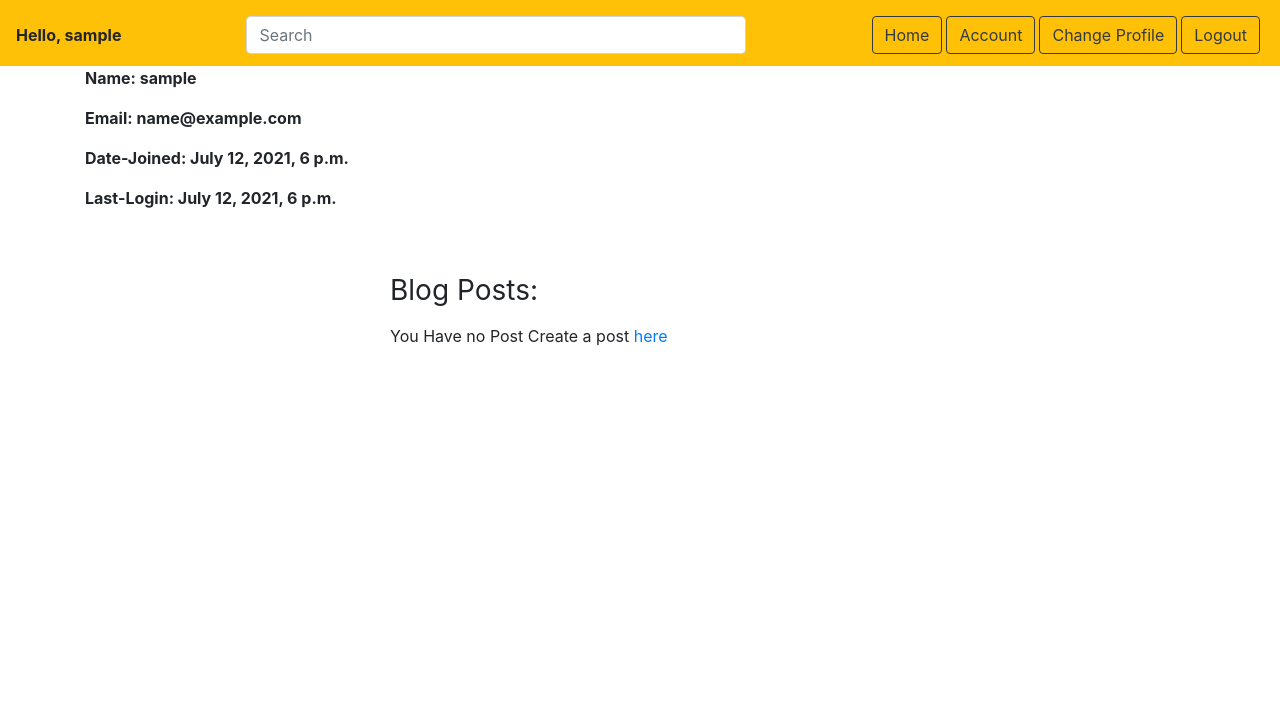
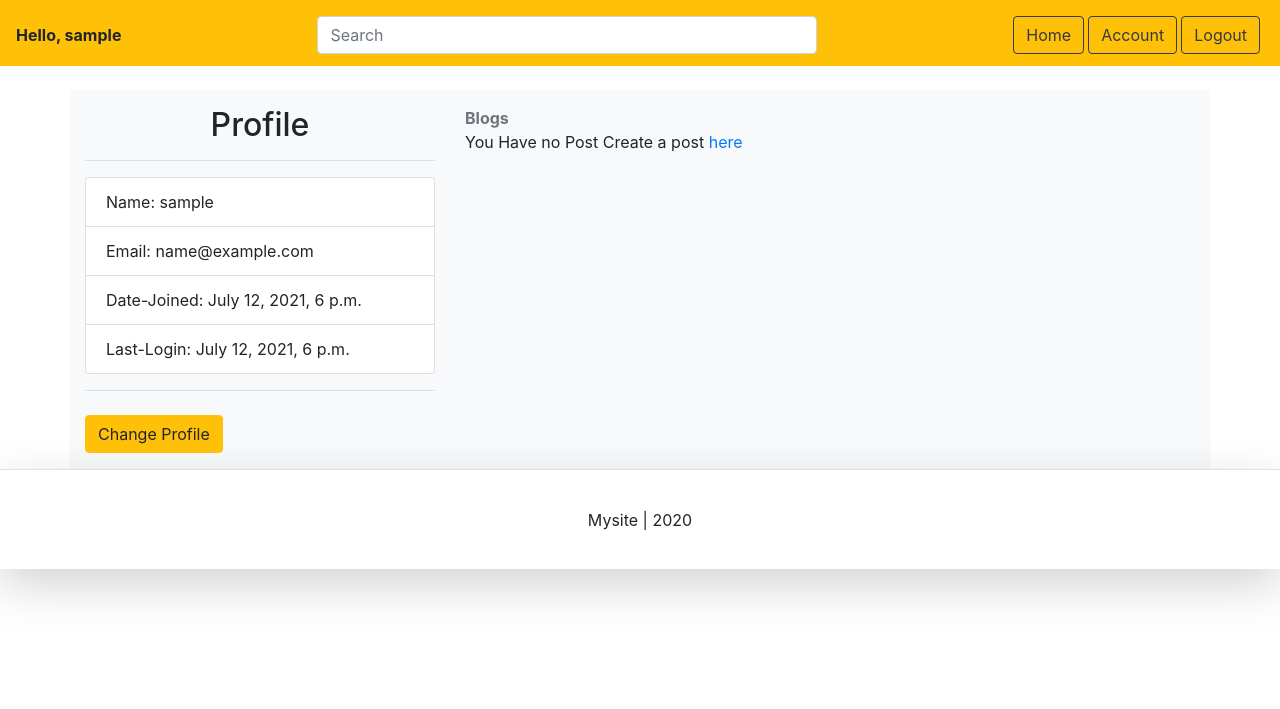
Before and after one commit to razn308/mysite, a Django app: page /account/ in a window 1280 px wide. Shown: the top 709 px of the page. After the commit the page ends 598 px from the top, so only its background shows below. Run offline with Django 3.2, Linux system fonts and the light colour scheme; the visitor is signed in with stand-in values (Sample User, id 1); data that the repository does not hold is empty; some libraries are stand-ins or nearby versions.

Commit message:
make changes on frontend

```diff
--- a/account/templates/account/account.html
+++ b/account/templates/account/account.html
@@ -3,73 +3,47 @@
 {% block title %}Account{% endblock title %}
 
 {% block body %}
-<style>
-    .form-signin {
-width: 100%;
-max-width: 330px;
-padding: 15px;
-margin: auto;
-}
-.form-signin .form-control {
-position: relative;
-box-sizing: border-box;
-height: auto;
-padding: 10px;
-font-size: 16px;
-}
-.form-signin .form-control:focus {
-z-index: 2;
-}
-.form-signin input[type="email"] {
-margin-bottom: 10px;
-border-bottom-right-radius: 0;
-border-bottom-left-radius: 0;
-}
-.form-signin input[type="username"] {
-margin-bottom: 10px;
-border-top-left-radius: 0;
-border-top-right-radius: 0;
-}
-.h3 {
-    text-align: center;
-}
-.blog_posts{
-max-width: 500px;
-width: 100%;
-margin: auto;
-}
-</style>
-
 
 {% if user.is_authenticated %}
-        <div class="container">
-            <div class="d-flex flex-column">
-                <strong>
-                    <p>Name: {{user.username}}</p>
-                    <p>Email: {{user.email}}</p>
-                    <p>Date-Joined: {{user.date_joined}}</p>
-                    <p>Last-Login: {{user.last_login}}</p>
-                </strong>
-            </div>
-        </div>
-
-        <div class="container mt-4 p-4">
+        <div class="container bg-light mt-4 pt-3 pb-3">
             <div class="row">
-                <div class="blog_posts">
-                    <h3 class="mb-3 font-weight-normal">Blog Posts:</h3>
+                <div class="col-lg-4">
+                    <div class="text-center">
+                        <h2>Profile</h2>
+                        <hr>
+                    </div>
+                    <ul class="list-group">
+                        <li class="list-group-item">Name: {{user.username}}</li>
+                        <li class="list-group-item">Email: {{user.email}}</li>
+                        <li class="list-group-item">Date-Joined: {{user.date_joined}}</li>
+                        <li class="list-group-item">Last-Login: {{user.last_login}}</li>
+                    </ul>
+                    <hr>
+                    <a class="btn btn-warning mr-1 mt-2" href="{% url 'change_profile' %}">Change Profile</a>
+                </div>
+                <div class="col-lg-8">
+                    <b class="text-secondary">Blogs</b><br>
                     {% if blog_posts %}
-                    <ul>
-                        {% for post in blog_posts %}
-                            <a href="{% url 'blog:detail_post' post.slug %}" style="text-decoration: none;">
-                                <li class="list-group-iteam">{{post}}</li>
-                            </a>
-                        {% endfor %}
-                    </ul>
+                    <div class="card bg-white mt-2 mb-5">
+                        <div class="card-body">
+                            <div class="list-group">
+                                {% for post in blog_posts %}
+                                    <a href="{% url 'blog:detail_post' post.slug %}" class="list-group-item list-group-item-action flex-column align-items-start bg-warning text-black">
+                                        <div class="d-flex w-100 justify-content-between">
+                                            <h5 class="mb-1">{{post.title}}</h5>
+                                            <small>{{ post.date_published }}</small>
+                                        </div>
+                                        <p class="mb-1">{{post.body|safe|truncatechars:120}}</p>
+                                    </a>
+                                    <hr>
+                                {% endfor %}
+                            </div>
+                        </div>
+                    </div>
                     {% else %}
                         <p>You Have no Post Create a post <a href="{% url 'blog:create_post' %}">here</a></p>
                     {% endif %}
                 </div>
-            </div>
         </div>
 {% endif %}
 
--- a/blog/templates/blog/edit_blog.html
+++ b/blog/templates/blog/edit_blog.html
@@ -101,7 +101,7 @@
 				{% endif %}
 
 				<!-- Submit btn -->
-				<button class="submit-button btn btn-lg btn-primary btn-block" type="submit">Update</button>
+				<button class="submit-button btn btn-lg btn-warning btn-block" type="submit">Update</button>
 			</form>
 		</div>
 	</div>
--- a/templates/snippets/body.html
+++ b/templates/snippets/body.html
@@ -1,35 +1,5 @@
-<!-- NavBar -->
-
-<!-- <div class="d-flex flex-column flex-md-row align-items-center p-3 px-md-4 mb-3 bg-white border-bottom shadow-sm">
-    <h5 class="my-0 mr-md-auto font-weight-normal">
-        {% if request.user.is_authenticated %}
-            <p>Hello, {{request.user.username}}</p>
-        {% else %}
-            <strong><p><a class="navbar-brand" href="{% url 'home' %}">My Site</a></p></strong>
-        {% endif %}
-    </h5>
-    <div class="search-bar mt-sm-2 mr-2">
-        <form action="" method="GET">
-            <input type="text" class="form-control" name="q" id="q" placeholder="Search" value="{{query}}">
-        </form>
-    </div>
-    <nav class="my-2 my-md-0 mr-md-3">
-        {% if request.user.is_authenticated %}
-            <a class="p-2 text-dark" href="{% url 'home' %}">Home</a>
-            <a class="p-2 text-dark" href="{% url 'account' %}">Account</a>
-            <a class="p-2 text-dark" href="{% url 'change_profile' %}">Change Profile</a>
-            <a class="p-2 text-dark" href="{% url 'logout' %}">Logout</a>
-        {% else %}
-            <a class="p-2 text-dark" href="{% url 'home' %}">Home</a>
-            <a class="p-2 text-dark" href="{% url 'login' %}">Login</a>
-            <a class="btn btn-outline-primary"href="{% url 'register' %}">Register</a>
-        {% endif %}
-    </nav>
-
-</div> -->
-
- <!-- Nav Bar -->
- <nav class="navbar navbar-light bg-warning">
+<!-- Nav Bar -->
+<nav class="navbar navbar-light bg-warning">
     {% if request.user.is_authenticated %}
     <strong><p class="mt-2 mb-1">Hello, {{request.user.username}}</p></strong>
     {% else %}
@@ -46,7 +16,6 @@
     <form action="" class="form-inline mt-2 mb-1">
         <a class="btn btn-outline-dark mr-1" href="{% url 'home' %}">Home</a>
         <a class="btn btn-outline-dark mr-1" href="{% url 'account' %}">Account</a>
-        <a class="btn btn-outline-dark mr-1" href="{% url 'change_profile' %}">Change Profile</a>
         <a class="btn btn-outline-dark mr-1" href="{% url 'logout' %}">Logout</a>
     </form>
     {% else %}
```
Also changed, not shown: blog/templates/blog/detail_view.html (+1 -28 lines), blog/templates/blog/snippets/blog_post_pagination.html (+8 -6 lines), blog/templates/blog/snippets/blog_post_snippet.html (+3 -26 lines), media_cdn/blog/1/First_Blog_Post-blog-icon-information-internet-262508.jpg (deleted), media_cdn/blog/1/First_Blog_Post_working_123-variety-of-cooked-dishes-374052.jpg (deleted), media_cdn/blog/1/Virat_Kohli-1-2020-07-14T131425.650.jpg (deleted), media_cdn/blog/1/c_programming_learn_with_me-blog-icon-information-internet-262508.jpg (deleted), media_cdn/blog/1/learn_python_in_one_video-blog-icon-information-internet-262508.jpg (deleted), media_cdn/blog/1/learn_python_in_one_video-variety-of-cooked-dishes-374052.jpg (deleted), media_cdn/blog/1/thisis_real_esting-blog-icon-information-internet-262508.jpg (deleted), media_cdn/blog/2/This_is_Testig_after_6_month_of_this_project-Capture.PNG (deleted), static/1.jpg (deleted), 1 other file.
